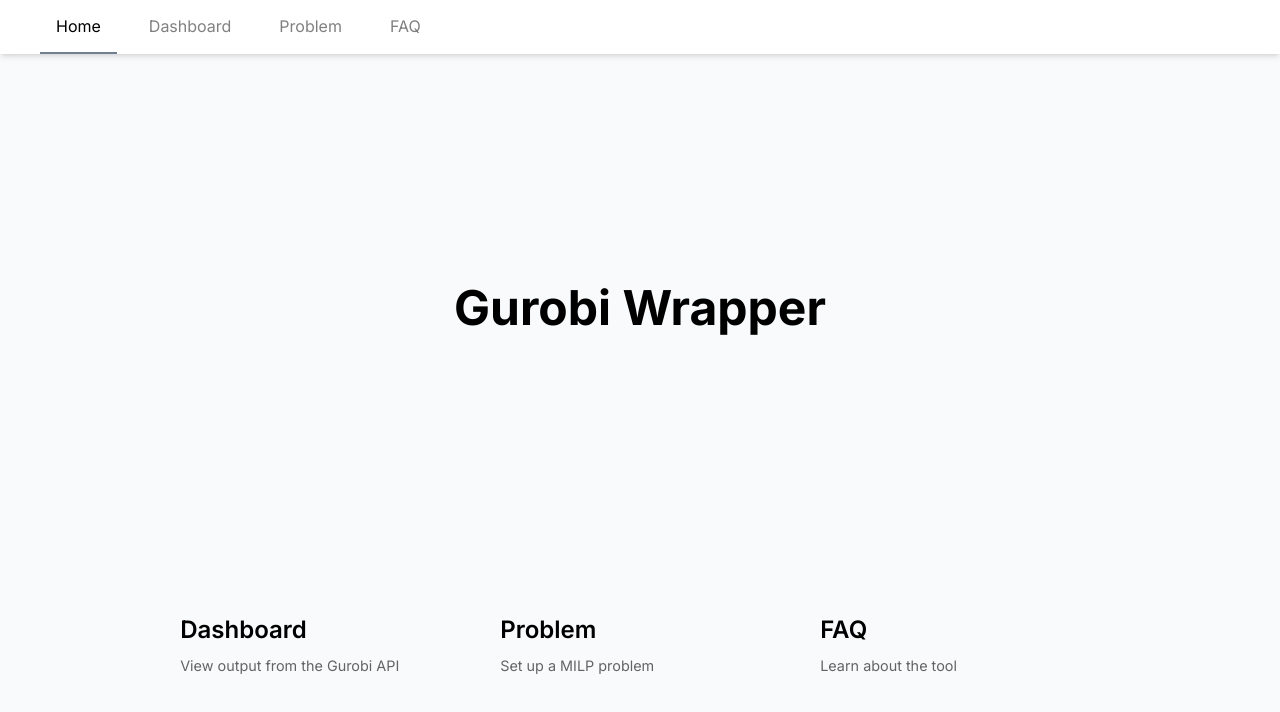
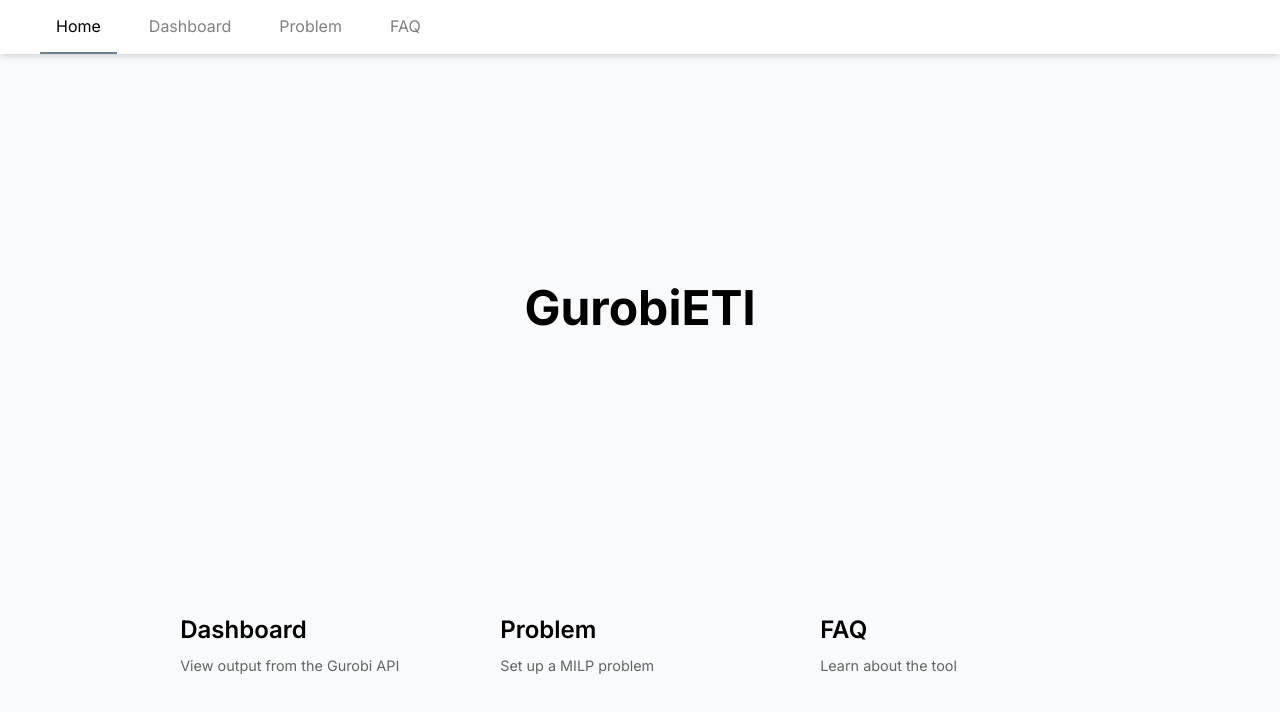
Before and after one commit to rileyounga/GurobiETL, a Next.js app in the folder src/frontend/: page / in a window 1280 px wide. Shown: the top 712 px of the page. Built offline with nearby package versions, Linux system fonts and the light colour scheme.

Commit message:
change 'Gurobi Wrapper' to 'GurobiETL'

```diff
--- a/src/frontend/app/layout.js
+++ b/src/frontend/app/layout.js
@@ -6,7 +6,7 @@
 const inter = Inter({ subsets: ["latin"] });
 
 export const metadata = {
-  title: "Gurobi Wrapper",
+  title: "GurobiETL",
 };
 
 export default function RootLayout({ children }) {
--- a/src/frontend/app/page.js
+++ b/src/frontend/app/page.js
@@ -4,7 +4,7 @@
   return (
     <main className={styles.main}>
       <div className={styles.center}>
-        <h1>Gurobi Wrapper</h1>
+        <h1>GurobiETl</h1>
       </div>
 
       <div className={styles.grid}>
```
